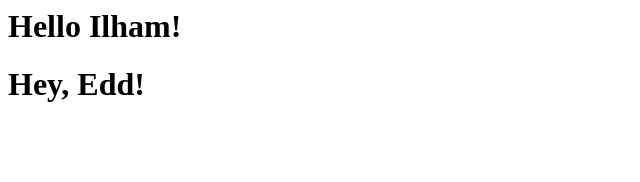
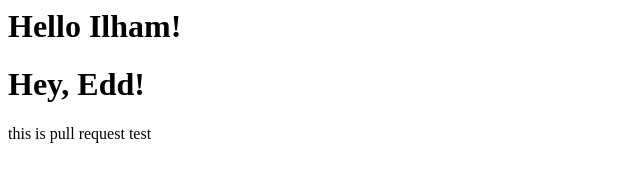
Before and after one commit to Uprising5034/introductions, a plain HTML site: page index.html in a window 1280 px wide. Shown: the whole page, without its empty margins (0-640 px from the left). Drawn offline with Linux system fonts and the light colour scheme.

Commit message:
testing pull request

```diff
--- a/index.html
+++ b/index.html
@@ -1,2 +1,4 @@
 <h1>Hello Ilham!</h1>
 <h1>Hey, Edd!</h1>
+
+<p>this is pull request test</p>
```
